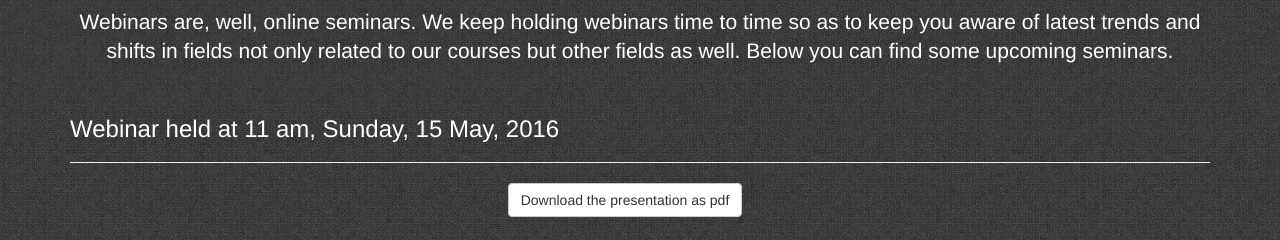
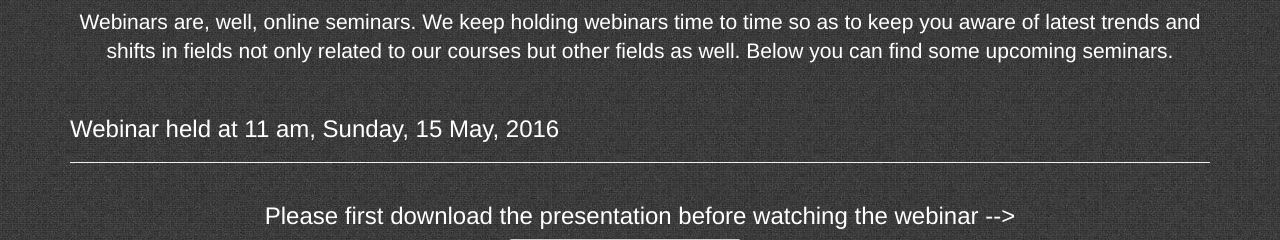
Before and after one commit to vgoel38/EmpowerK-12, a Flask app: page /webinars in a window 1280 px wide. Shown: the part 174-414 px from the top of the page. Run offline with Flask 2, Linux system fonts and the light colour scheme; a user stored in the database is signed in; some libraries are stand-ins or nearby versions.

Commit message:
little changes

```diff
--- a/templates/webinars.html
+++ b/templates/webinars.html
@@ -29,6 +29,7 @@
     </div>
 
     <div id="liveWebinar" class="container">
+        <h3 style="color: white; text-align: center;">Please first download the presentation before watching the webinar --> </h3>
         <div class="lock col-md-1 row" style="width: 100%; text-align: center; "><a href="static/MasteringPhotographicMemory.pdf" download="Mastering Photographic Memory.pdf" class="col btn btn-default">Download the presentation as pdf</a></div>
         <br><br><br>
         <iframe width="560" height="315" src="//www.youtube.com/embed/wENH-Nse7V8" frameborder="0" allowfullscreen></iframe>
```
